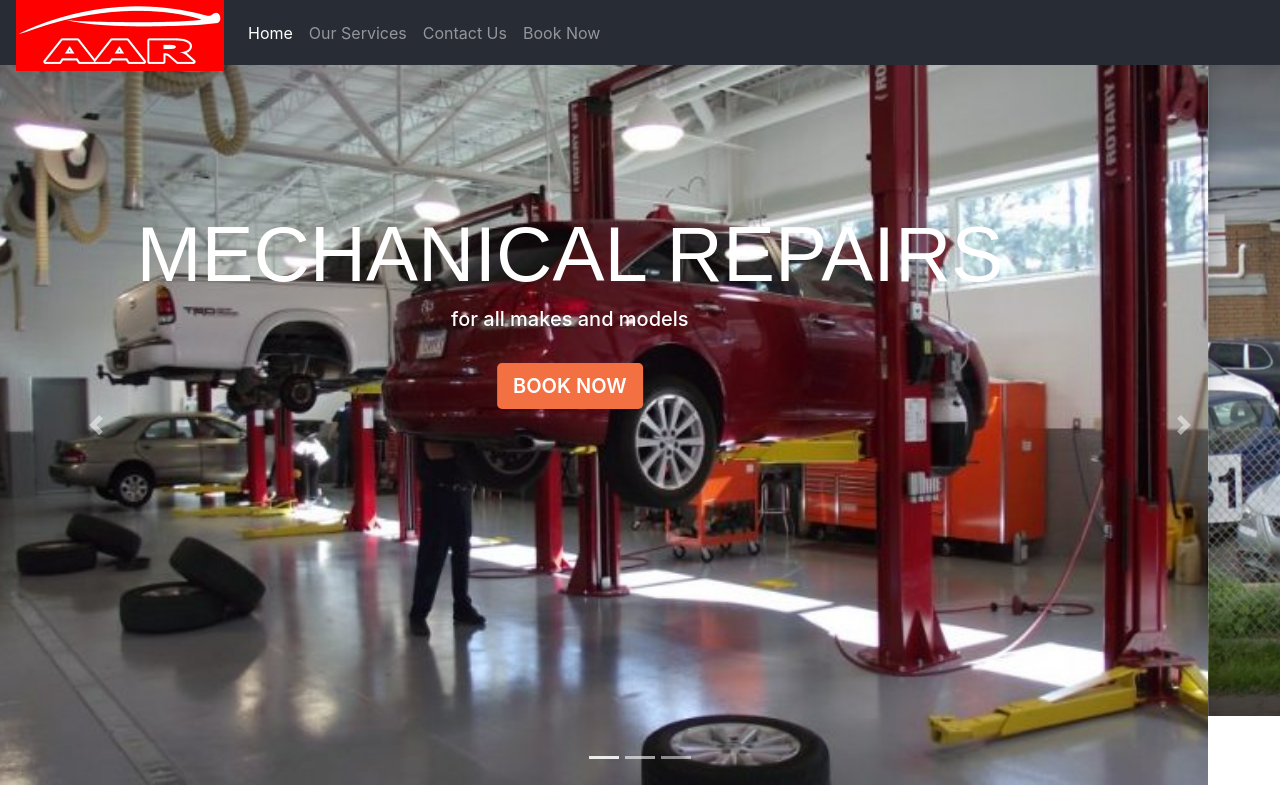
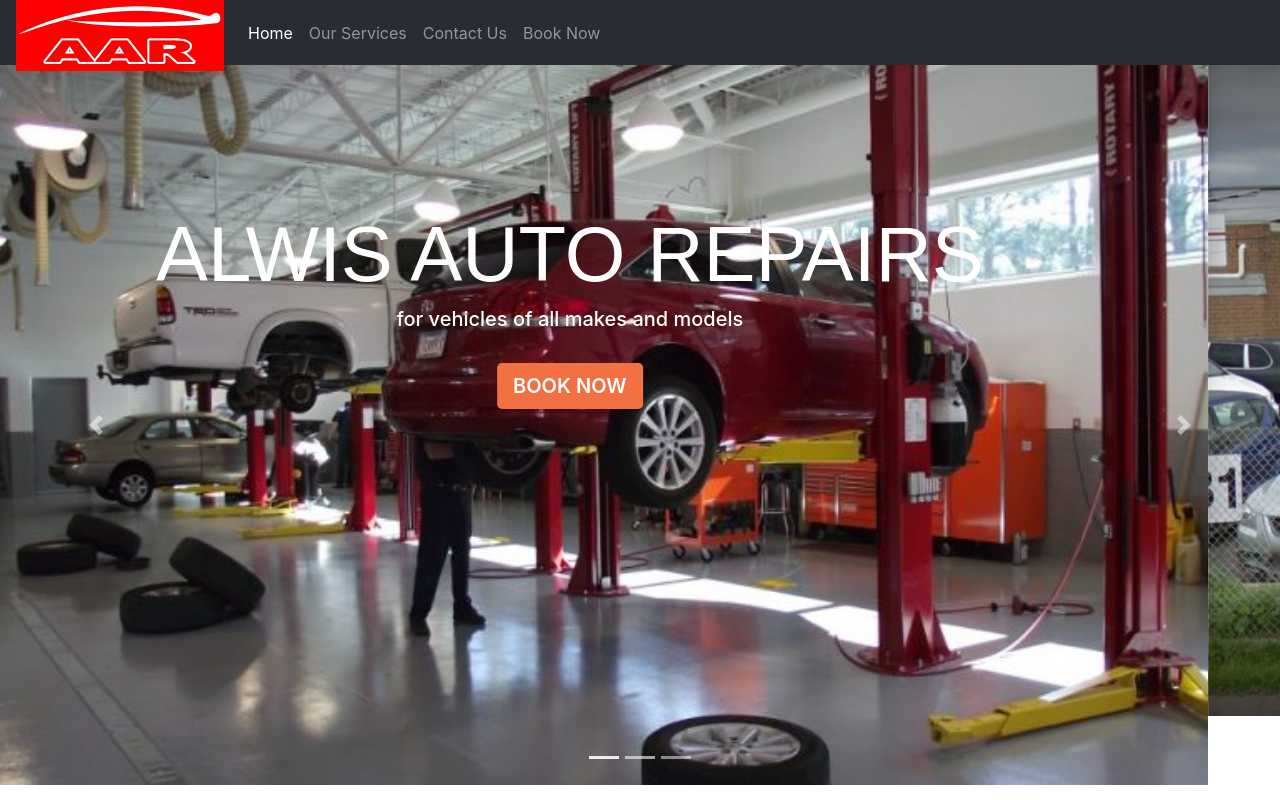
Before and after one commit to amindri/auto-website, a React (Create React App) app: page / in a window 1280 px wide. Built offline with nearby package versions, Linux system fonts and the light colour scheme.

Commit message:
update information

```diff
--- a/src/components/Carousle/Carousle.js
+++ b/src/components/Carousle/Carousle.js
@@ -18,9 +18,9 @@
                     <div className="header-text">
                         <div className="text-center">
                             <h2>
-                                <span>Mechanical repairs</span>
+                                <span>alwis auto repairs</span>
                             </h2>
-                            <h5>for all makes and models</h5>
+                            <h5>for vehicles of all makes and models</h5>
                             <br/>
                             <a className="btn-lg btn-theme" href="https://alwis.simplybook.me/v2/">Book Now</a>
 
@@ -48,7 +48,7 @@
                             <h2>
                                 <span>FRIENDLY SERVICE</span>
                             </h2>
-                            <h3>CALL 1234567890</h3>
+                            <h3>CALL 082612856</h3>
                             <br/>
                             <a className="btn-lg btn-theme" href="https://alwis.simplybook.me/v2/">Book Now</a>
                         </div>
```
